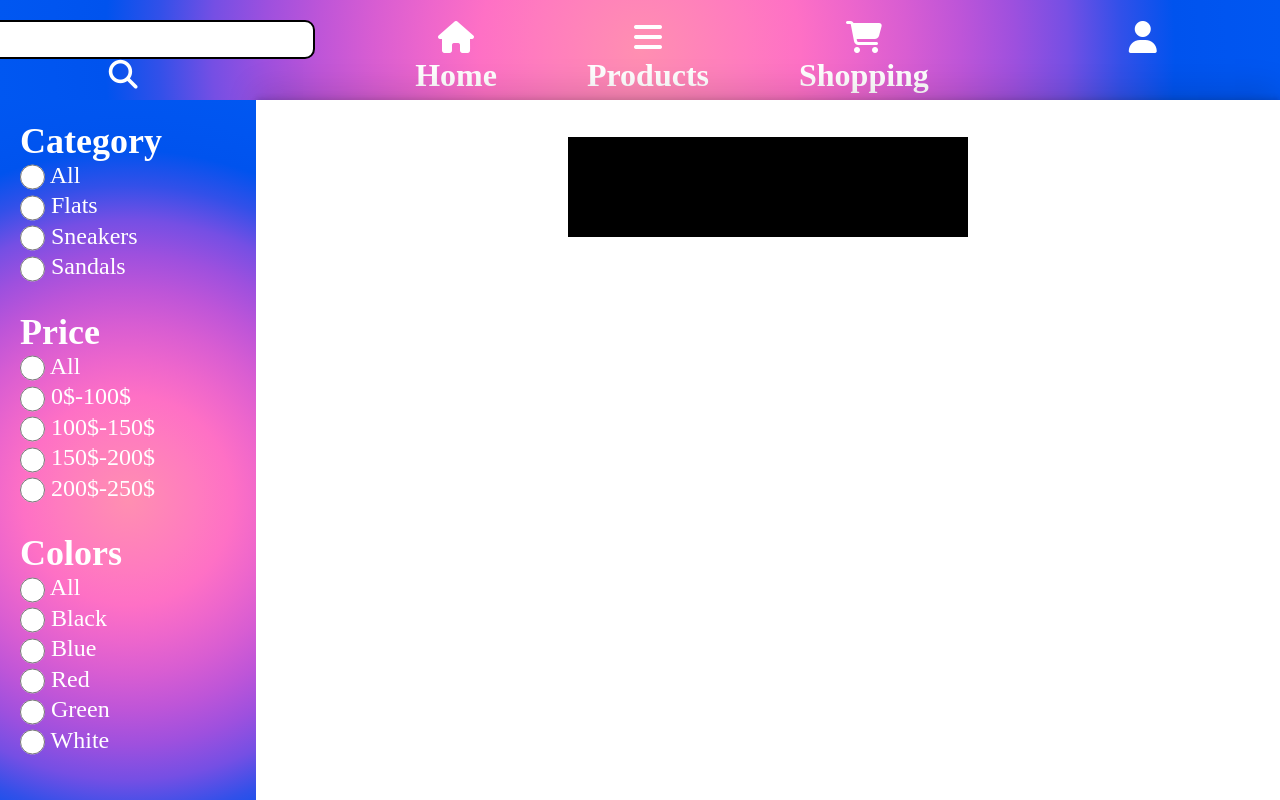
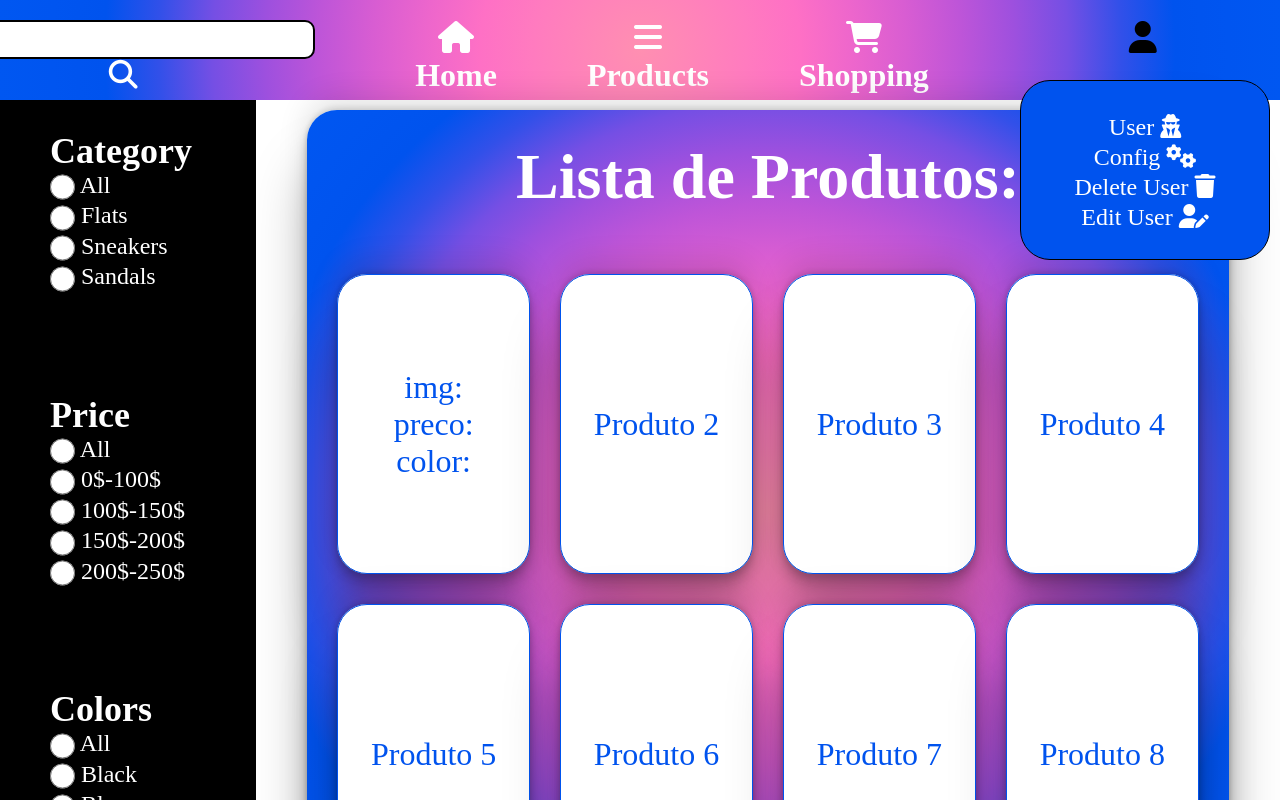
Before and after one commit to NathanAtaliba/LoginMySql, a website: page frontend/logado.html in a window 1280 px wide. Both pictures are taken after a click on the element 1142 px from the left and 50 px from the top of the page. Shown: the top 800 px of the page. Drawn offline with Linux system fonts and the light colour scheme.

Commit message:
changes_frontend

```diff
--- a/frontend/CSS/logado.css
+++ b/frontend/CSS/logado.css
@@ -21,27 +21,59 @@
     justify-content: center;
 }
 .userMenu{
-    background-color: white;
-    height: 200px;
+    background-color:#0053ee;
+    height: 180px;
     width: 250px;
-    color: black;
+    color: white;
     position: absolute;
     right: 10px;
     margin-top: 80px;
     z-index: 1;
-    font-size: 2rem;
-    border-radius: 10px;
+    font-size: 1.5rem;
+    border-radius: 30px;
     border: 1px solid black;
     padding: 30px;
     display: none;
 }
+
+.userMenu_user{
+    margin: 3px;
+}
+.userMenu_user:hover{
+    color:black;
+    cursor: pointer;
+}
+
+.userMenu_config{
+    margin: 3px;
+}
+.userMenu_config:hover{
+    color:black;
+    cursor: pointer;
+}
+
+.userMenu_deleteUser{
+    margin: 3px;
+}
+.userMenu_deleteUser:hover{
+    color:black;
+    cursor: pointer;
+}
+
+.userMenu_editUser{
+    margin: 3px;
+}
+.userMenu_editUser:hover{
+    color:black;
+    cursor: pointer;
+}
+
 
 .iconUser{
     font-size: 2rem;
     margin:20px 150px;
     color: white;
 }
-
 .iconUser:hover{
     color: black;
     cursor: pointer;
@@ -113,18 +145,62 @@
     flex-direction: column;
     background-image: white;
     color: white;
+}
+
+.list_products{
+    color: black;
+    position: absolute;
+    margin-top: 10px;
+    margin-right: 5%;
+    margin-left: 5%;
+    width: 90%;
+    height: 100%;
+    box-shadow: rgba(0, 0, 0, 0.25) 0px 54px 55px, rgba(0, 0, 0, 0.12) 0px -12px 30px, rgba(0, 0, 0, 0.12) 0px 4px 6px, rgba(0, 0, 0, 0.17) 0px 12px 13px, rgba(0, 0, 0, 0.09) 0px -3px 5px;
+    text-align: center;
+    border-radius: 30px;
+    border-collapse: separate;
+    border-spacing: 30px;
+    background-image: radial-gradient(circle at 50% 50%, #ff8fb1 0, #ff85b8 8.33%, #ff7bbf 16.67%, #fe70c5 25%, #ed66cc 33.33%, #d85dd2 41.67%, #be55d8 50%, #9e50de 58.33%, #754fe4 66.67%, #3250e9 75%, #0053ee 83.33%, #0055f0 91.67%, #0057f1 100%);
+}
+
+.buttons_selection{
+    display: flex;
+    background-color: #0053ee;
+    width: 100%;
+    height: 100px;
+    text-align: center;
+    flex-direction: row;
+    justify-content: center;
+}
+
+.tabela{
+    border-collapse: separate;
+    border-spacing: 30px;
+}
+
+.title{
+    font-size: 4rem;
+    color: white;
+    margin: 30px;
+}
+
+tr, td{
+    width: 300px;
+    height: 300px;
+    position: relative;
+    font-size: 2rem;
+    background-color: white;
+    color: #0053ee;
+    border-radius: 30px;
+    border: 1px solid #0053ee;
+}
+td{
+
     box-shadow: rgba(0, 0, 0, 0.25) 0px 54px 55px, rgba(0, 0, 0, 0.12) 0px -12px 30px, rgba(0, 0, 0, 0.12) 0px 4px 6px, rgba(0, 0, 0, 0.17) 0px 12px 13px, rgba(0, 0, 0, 0.09) 0px -3px 5px;
 }
 
-.list_products{
-    height: 100px;
-    width: 400px;
+.barSide{
     background-color: black;
-    justify-content: center;
-}
-
-.barSide{
-    background-image: radial-gradient(circle at 50% 50%, #ff8fb1 0, #ff85b8 8.33%, #ff7bbf 16.67%, #fe70c5 25%, #ed66cc 33.33%, #d85dd2 41.67%, #be55d8 50%, #9e50de 58.33%, #754fe4 66.67%, #3250e9 75%, #0053ee 83.33%, #0055f0 91.67%, #0057f1 100%);
     margin: 0;
     width: 20%;
     height: 100vh;
@@ -135,6 +211,7 @@
     left: 0;
     border: none;
 }
+
 .filter{
     margin: 20px;
 }
@@ -145,3 +222,43 @@ input[type=radio]{
     height: 30px;
     vertical-align: middle;
 }
+
+.filter_category{
+    margin: 30px;
+    margin-bottom: 100px;
+}
+.filter_price{
+    margin: 30px;
+    margin-bottom: 100px;
+}
+.filter_colors{
+    margin: 30px;
+    margin-bottom: 100px;
+}
+
+.left{
+    background-color:#0053ee;
+    font-size: 5rem;
+    border-radius: 20px;
+    padding: 10px;
+    color: white;
+    border: none;
+}
+.left:hover{
+    color: black;
+    cursor: pointer;
+}
+
+.right{
+    border: none;
+    background-color:#0053ee;
+    font-size: 5rem;
+    border-radius: 20px;
+    padding: 10px;
+    color: white;
+}
+
+.right:hover{
+    color: black;
+    cursor: pointer;
+}
--- a/frontend/JS/logado.js
+++ b/frontend/JS/logado.js
@@ -2,11 +2,14 @@ const email = localStorage.getItem('email');
 document.getElementById('texto').textContent = email;
 
 function displayUser(){
-    let display = document.getElementById("userMenu").style.display;
-    console.log(display);
-    if(display == "none"){
+    let display = document.getElementById("userMenu");
+    let icon = document.getElementById("iconUser");
+    const controle = display.style.display;
+    if(controle == "block"){
+        display.style.display = "none";
+        icon.style.color = "white";
+    }else{
         display.style.display = "block";
-    }else{
-        display.style.display = "none";
+        icon.style.color = "black";
     }
 }
--- a/frontend/logado.html
+++ b/frontend/logado.html
@@ -1,5 +1,6 @@
 <!DOCTYPE html>
 <html lang="en">
+
 <head>
     <meta charset="UTF-8">
     <meta name="viewport" content="width=device-width, initial-scale=1.0">
@@ -7,50 +8,91 @@
     <link rel="stylesheet" href="./fontawesome-free-6.4.2-web/css/all.css">
     <title>Online_Store</title>
 </head>
+
 <header>
     <div class="menu">
+
         <div class="searchBar">
             <input type="search" class="search" name="search" id="search">
             <i class="fa-solid fa-magnifying-glass" id="iconSearch"></i></input>
         </div>
+
         <h1 class="home"><i class="fa-solid fa-house"></i> Home</h1>
+
         <h1 class="products"><i class="fa-solid fa-bars"></i> Products</h1>
+
         <h1 class="shopping_cart"><i class="fa-solid fa-cart-shopping"></i> Shopping Cart</h1>
+
         <div class="iconsDetails">
             <h1 class="iconUser" id="iconUser" onclick="displayUser()"><i class="fa-solid fa-user"></i></h1>
             <h1 class="iconLogout" id="iconLogout"><i class="fa-sharp fa-solid fa-right-from-bracket"></i></h1>
         </div>
+
         <div class="userMenu" id="userMenu">
-            <p class= "user">User <i class="fa-solid fa-user-secret"></i></p>
-            <p class = "config" >Config <i class="fa-solid fa-gears"></i></p>
-            <p class= "deleteUser">Delete User <i class="fa-solid fa-trash"></i></p>
-            <p class= "editUser">Edit User <i class="fa-solid fa-user-pen"></i></p>
+            <p class= "userMenu_user">User <i class="fa-solid fa-user-secret"></i></p>
+            <p class = "userMenu_config" >Config <i class="fa-solid fa-gears"></i></p>
+            <p class= "userMenu_deleteUser">Delete User <i class="fa-solid fa-trash"></i></p>
+            <p class= "userMenu_editUser">Edit User <i class="fa-solid fa-user-pen"></i></p>
+        </div>
+
+    </div>
+</header>
+
+<body>
+    <div class="list">
+        <div class="list_products">
+            <table class="tabela">
+                <h1 class="title"> Lista de Produtos: </h1>
+                <tr>
+                    <td>
+                        <p>img:</p>
+                        <p>preco:</p>
+                        <p>color:</p>
+                        <p> </p>
+                    </td>
+                    <td> Produto 2 </td>
+                    <td> Produto 3</td>
+                    <td> Produto 4</td>
+                </tr>
+
+                <tr>
+                    <td> Produto 5 </td>
+                    <td> Produto 6 </td>
+                    <td> Produto 7</td>
+                    <td> Produto 8</td>
+                </tr>
+
+            </table>
+
+            <div class="buttons_selection">
+                <button class="left"><i class="fa-solid fa-arrow-left"></i></button>
+                <button class="right"><i class="fa-solid fa-arrow-right"></i></button>
             </div>
         </div>
-</header>
-<body>
-    <div class="list">
-        <table class="list_products">
-            <h1 class="title"> Lista de Produtos: </h1>
-        </table>
     </div>
 </body>
+
 <aside>
     <div class="barSide">
         <div class="filter">
+            <div class="filter_category">
                 <h1>Category</h1>
                 <p><input type="radio" name="category" id="category1"> All</p>
                 <p><input type="radio" name="category" id="category2"> Flats</p>
                 <p><input type="radio" name="category" id="category3"> Sneakers</p>
                 <p><input type="radio" name="category" id="category4"> Sandals</p>
-            <br>
+            </div>
+
+            <div class="filter_price">
                 <h1>Price</h1>
                 <p><input type="radio" name="price" id="Price1"> All</p>
                 <p><input type="radio" name="price" id="Price2"> 0$-100$</p>
                 <p><input type="radio" name="price" id="Price3"> 100$-150$</p>
                 <p><input type="radio" name="price" id="Price4"> 150$-200$</p>
                 <p><input type="radio" name="price" id="Price5"> 200$-250$</p>
-            <br>
+            </div>
+
+            <div class="filter_colors">
                 <h1>Colors</h1>
                 <p><input type="radio" name="colors" id="color1"> All</p>
                 <p><input type="radio" name="colors" id="color2"> Black</p>
@@ -60,6 +102,7 @@
                 <p><input type="radio" name="colors" id="color6"> White</p>
             </div>
         </div>
+    </div>
 </aside>
 <script src="JS/logado.js"></script>
 </html>
```
Lines whose indentation alone changed are shown as unchanged.
